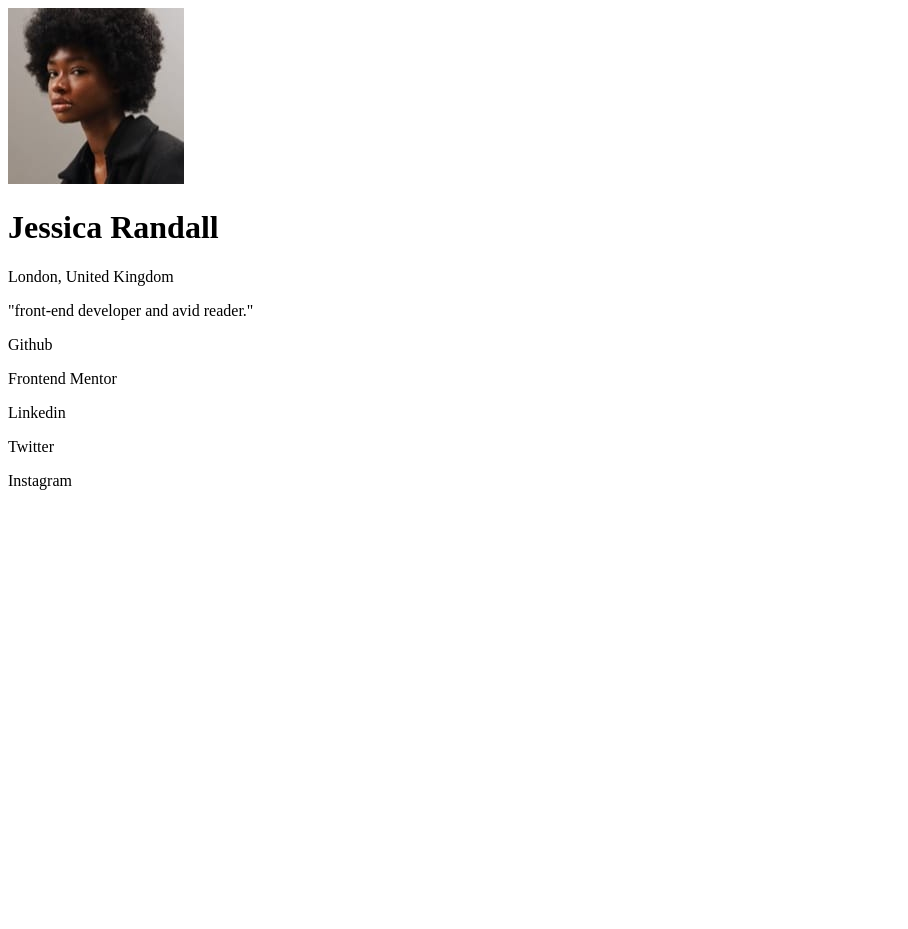
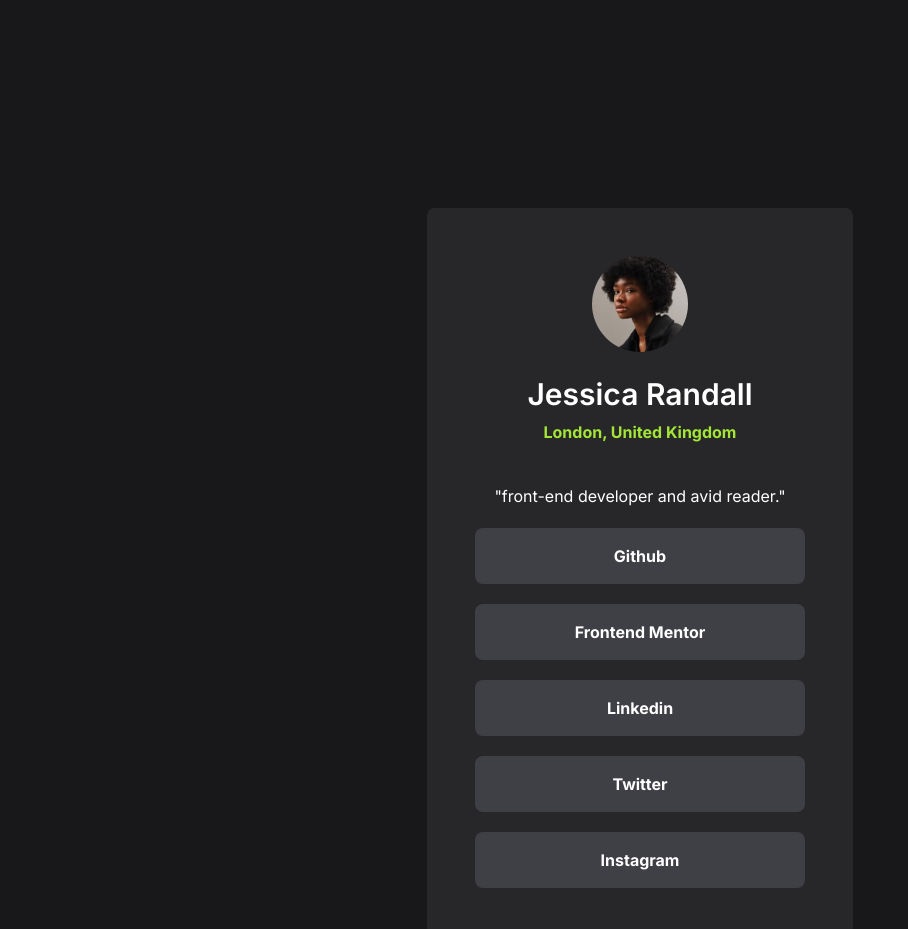
Before and after one commit to MAROUAN17/social_links, a website: page index.html in a window 1280 px wide. Shown: the top 929 px of the page, without its empty margins (0-908 px from the left). Before the commit the page ends 800 px from the top, so only its background shows below. Drawn offline with Linux system fonts and the light colour scheme.

Commit message:
Update index.html

```diff
--- a/index.html
+++ b/index.html
@@ -3,7 +3,7 @@
 <head>
     <meta charset="UTF-8">
     <meta name="viewport" content="width=device-width, initial-scale=1.0">
-    <link href="../input.css" rel="stylesheet">
+    <link href="../output.css" rel="stylesheet">
     <style>
         @import url('https://fonts.googleapis.com/css2?family=Inter:wght@100..900&display=swap');
     </style>
```
